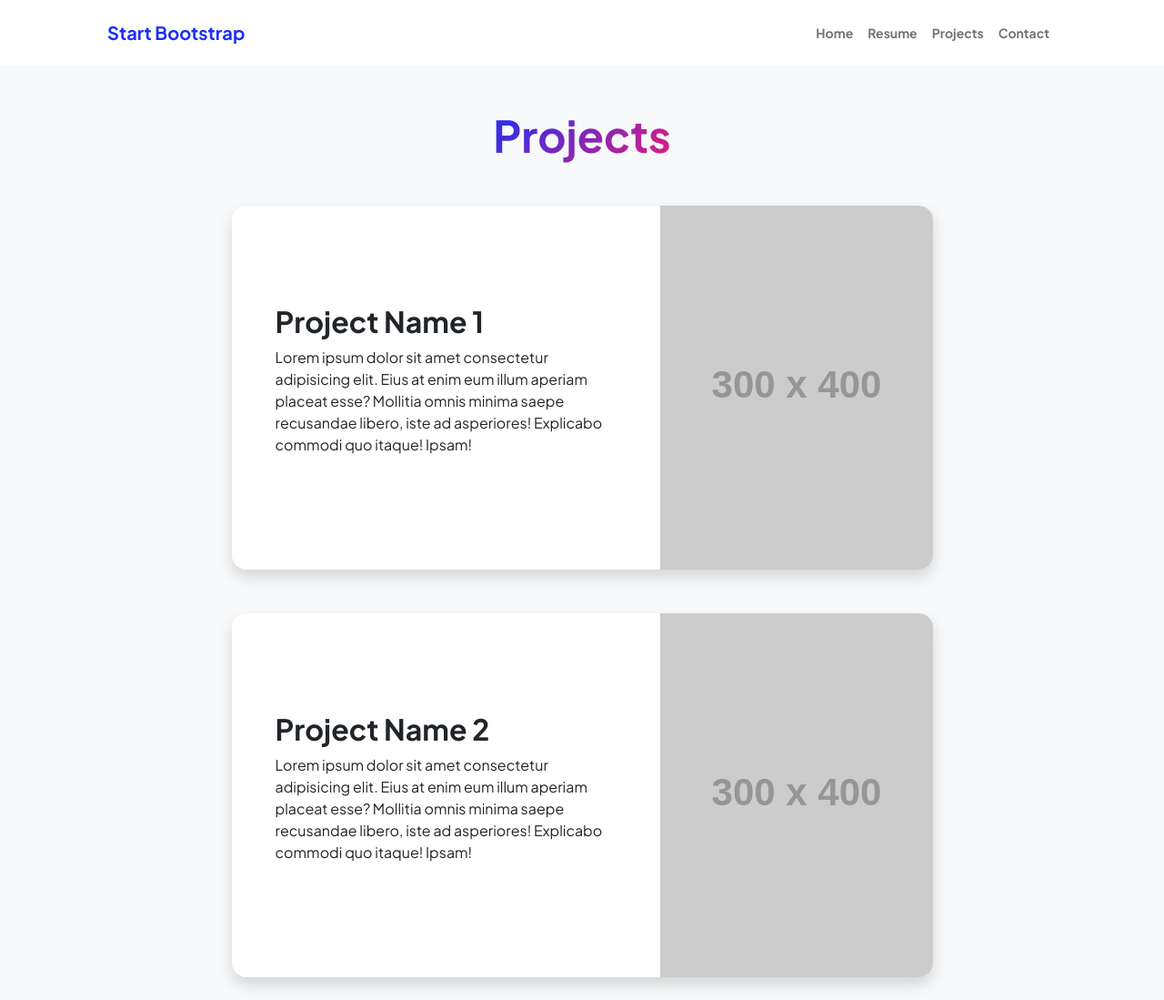
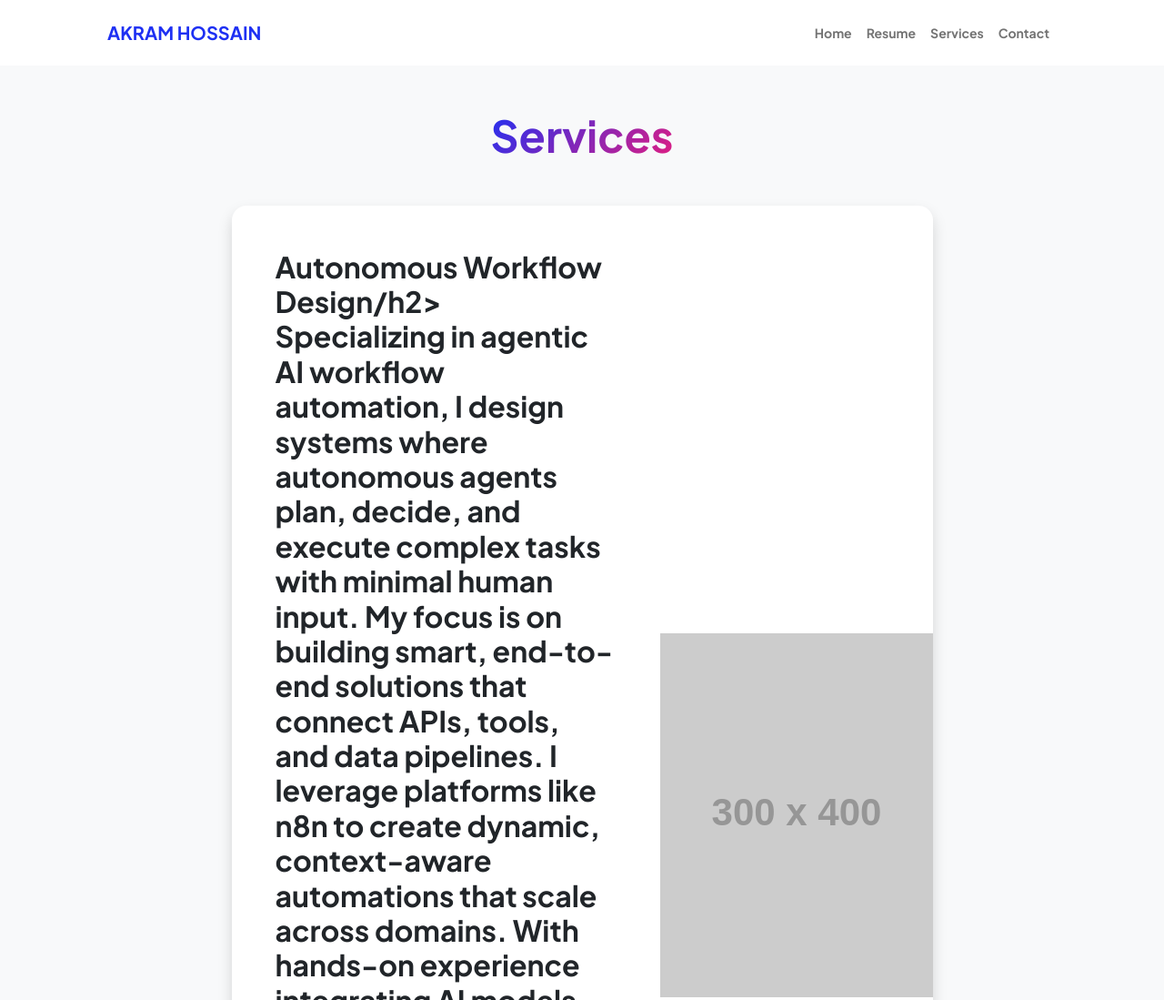
Before and after one commit to akram6043/akram6043.github.io, a plain HTML site: page projects.html in a window 1280 px wide. Shown: the top 1099 px of the page at 91% size. Drawn offline with nearby package versions, Linux system fonts and the light colour scheme; placeholder pictures from the web are drawn by us.

Commit message:
Update projects.html

```diff
--- a/projects.html
+++ b/projects.html
@@ -22,13 +22,13 @@
             <!-- Navigation-->
             <nav class="navbar navbar-expand-lg navbar-light bg-white py-3">
                 <div class="container px-5">
-                    <a class="navbar-brand" href="index.html"><span class="fw-bolder text-primary">Start Bootstrap</span></a>
+                    <a class="navbar-brand" href="index.html"><span class="fw-bolder text-primary">AKRAM HOSSAIN</span></a>
                     <button class="navbar-toggler" type="button" data-bs-toggle="collapse" data-bs-target="#navbarSupportedContent" aria-controls="navbarSupportedContent" aria-expanded="false" aria-label="Toggle navigation"><span class="navbar-toggler-icon"></span></button>
                     <div class="collapse navbar-collapse" id="navbarSupportedContent">
                         <ul class="navbar-nav ms-auto mb-2 mb-lg-0 small fw-bolder">
                             <li class="nav-item"><a class="nav-link" href="index.html">Home</a></li>
                             <li class="nav-item"><a class="nav-link" href="resume.html">Resume</a></li>
-                            <li class="nav-item"><a class="nav-link" href="projects.html">Projects</a></li>
+                            <li class="nav-item"><a class="nav-link" href="projects.html">Services</a></li>
                             <li class="nav-item"><a class="nav-link" href="contact.html">Contact</a></li>
                         </ul>
                     </div>
@@ -38,7 +38,7 @@
             <section class="py-5">
                 <div class="container px-5 mb-5">
                     <div class="text-center mb-5">
-                        <h1 class="display-5 fw-bolder mb-0"><span class="text-gradient d-inline">Projects</span></h1>
+                        <h1 class="display-5 fw-bolder mb-0"><span class="text-gradient d-inline">Services</span></h1>
                     </div>
                     <div class="row gx-5 justify-content-center">
                         <div class="col-lg-11 col-xl-9 col-xxl-8">
@@ -47,8 +47,8 @@
                                 <div class="card-body p-0">
                                     <div class="d-flex align-items-center">
                                         <div class="p-5">
-                                            <h2 class="fw-bolder">Project Name 1</h2>
-                                            <p>Lorem ipsum dolor sit amet consectetur adipisicing elit. Eius at enim eum illum aperiam placeat esse? Mollitia omnis minima saepe recusandae libero, iste ad asperiores! Explicabo commodi quo itaque! Ipsam!</p>
+                                            <h2 class="fw-bolder">Autonomous Workflow Design/h2>
+                                            <p>Specializing in agentic AI workflow automation, I design systems where autonomous agents plan, decide, and execute complex tasks with minimal human input. My focus is on building smart, end-to-end solutions that connect APIs, tools, and data pipelines. I leverage platforms like n8n to create dynamic, context-aware automations that scale across domains. With hands-on experience integrating AI models, task routing, and real-time decision logic, I help businesses reduce manual workload and unlock new efficiencies. Passionate about the future of human-AI collaboration through intelligent automation.</p>
                                         </div>
                                         <img class="img-fluid" src="https://dummyimage.com/300x400/343a40/6c757d" alt="..." />
                                     </div>
@@ -59,8 +59,8 @@
                                 <div class="card-body p-0">
                                     <div class="d-flex align-items-center">
                                         <div class="p-5">
-                                            <h2 class="fw-bolder">Project Name 2</h2>
-                                            <p>Lorem ipsum dolor sit amet consectetur adipisicing elit. Eius at enim eum illum aperiam placeat esse? Mollitia omnis minima saepe recusandae libero, iste ad asperiores! Explicabo commodi quo itaque! Ipsam!</p>
+                                            <h2 class="fw-bolder">Smart API Integration & Automation</h2>
+                                            <p>Architecting smart API ecosystems: Auto-provisioned, observability-native, and context-aware.Systems where integrations self-discover endpoints, negotiate schemas, and heal runtime exceptions.Automation that maps dependencies in real-time — no more broken webhooks or versioning nightmares.From REST to GraphQL to event streams: AI-assisted orchestration with zero fragile scripts.Turning 10,000 API calls into one intelligent workflow</p>
                                         </div>
                                         <img class="img-fluid" src="https://dummyimage.com/300x400/343a40/6c757d" alt="..." />
                                     </div>
@@ -84,7 +84,7 @@
         <footer class="bg-white py-4 mt-auto">
             <div class="container px-5">
                 <div class="row align-items-center justify-content-between flex-column flex-sm-row">
-                    <div class="col-auto"><div class="small m-0">Copyright &copy; Your Website 2023</div></div>
+                    <div class="col-auto"><div class="small m-0">Copyright &copy; Akram Hossain 2025</div></div>
                     <div class="col-auto">
                         <a class="small" href="#!">Privacy</a>
                         <span class="mx-1">&middot;</span>
```
